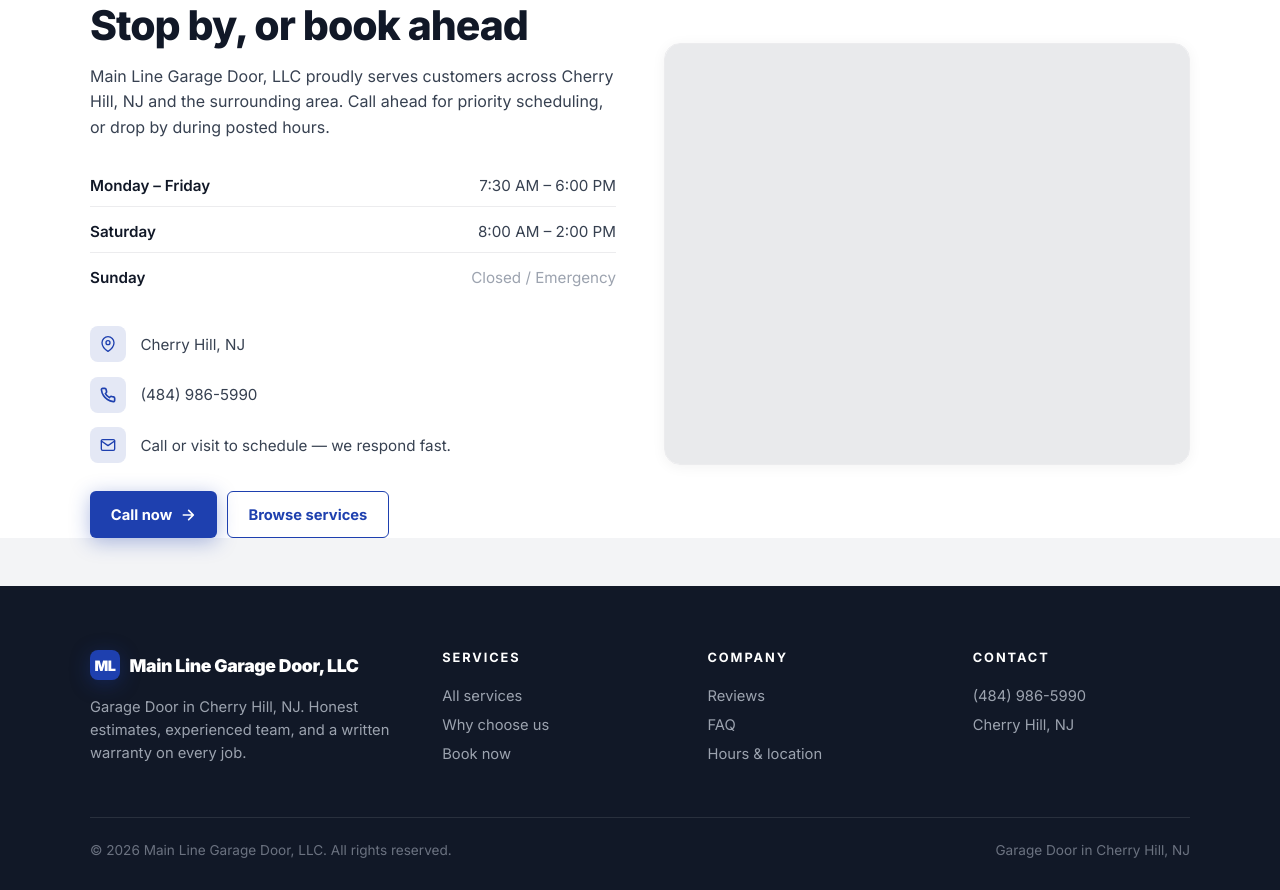
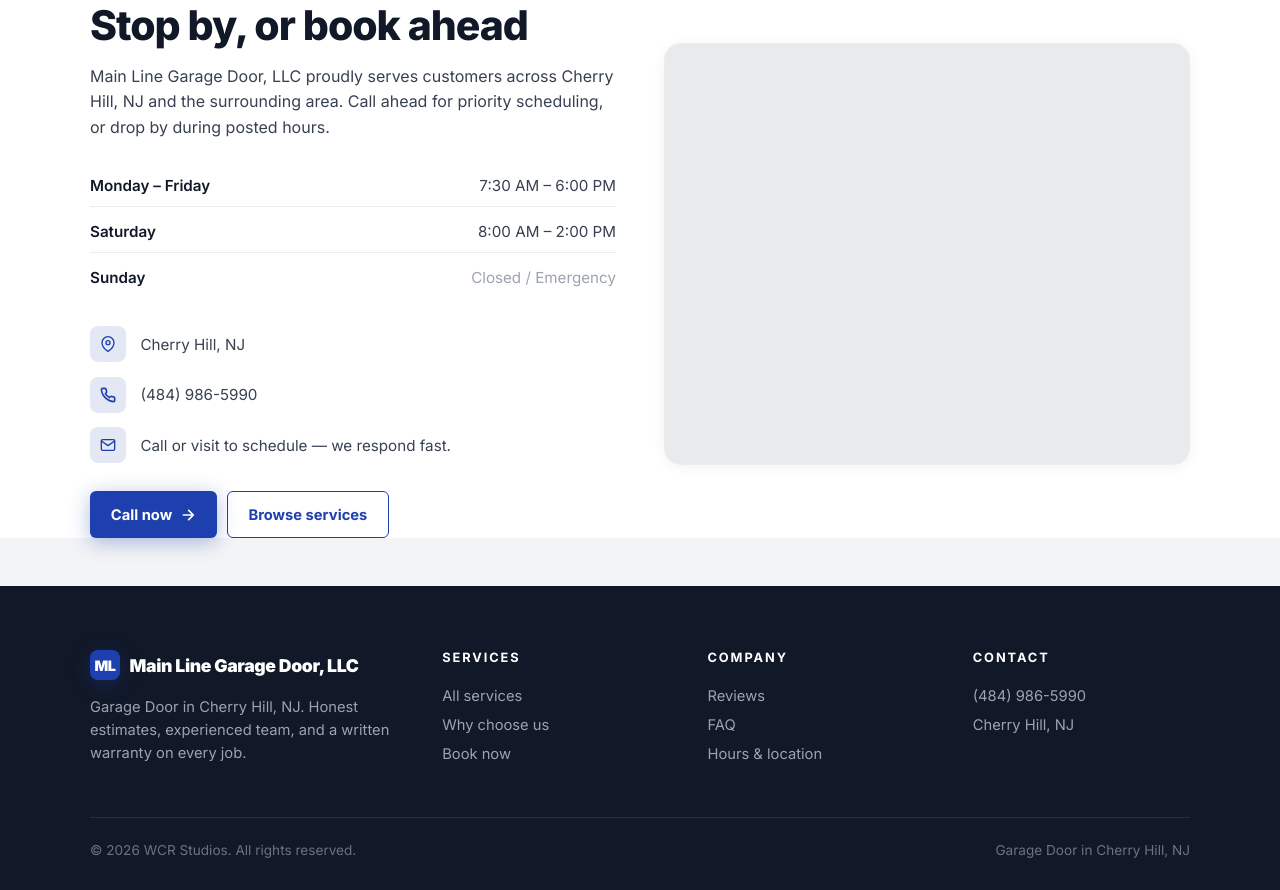
Before and after one commit to Wrenbjor/trades--main-line-garage-door-llc, a plain HTML site: page index.html in a window 1280 px wide. Shown: the part 4771-5661 px from the top of the page. Drawn offline with nearby package versions, Linux system fonts and the light colour scheme; no server answers.

Commit message:
Update site

```diff
--- a/index.html
+++ b/index.html
@@ -605,7 +605,7 @@
     </div>
   </div>
   <div class="foot-bottom">
-    <div>&copy; 2026 Main Line Garage Door, LLC. All rights reserved.</div>
+    <div>&copy; 2026 WCR Studios. All rights reserved.</div>
     <div>Garage Door in Cherry Hill, NJ</div>
   </div>
 </footer>
```
